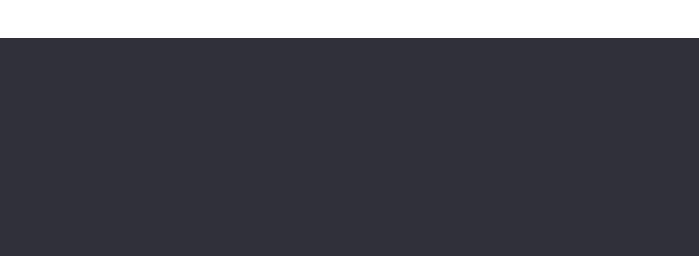
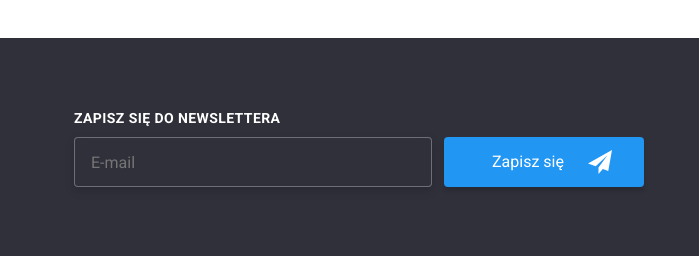
Before and after one commit to AleksanderLasek/goit-markup-hw-06, a plain HTML site: page portfolio.html in a window 1280 px wide. Shown: the part 1590-1846 px from the top of the page, 581-1280 px from the left. Drawn offline with nearby package versions, Linux system fonts and the light colour scheme.

Commit message:
dodano newsletter do portfolio

```diff
--- a/portfolio.html
+++ b/portfolio.html
@@ -316,6 +316,23 @@
               </a>
             </span>
           </div>
+          <div class="newsletter">
+            <p>ZAPISZ SIĘ DO NEWSLETTERA</p>
+            <form>
+              <input
+                id="newsletter-email"
+                name="newsletter-email"
+                type="email"
+                placeholder="E-mail"
+              />
+              <button type="submit">
+                <span>Zapisz się</span>
+                <svg class="person-icon" width="24" height="24">
+                  <use href="images/icons.svg#icon-samolot"></use>
+                </svg>
+              </button>
+            </form>
+          </div>
         </div>
       </section>
     </footer>
```
